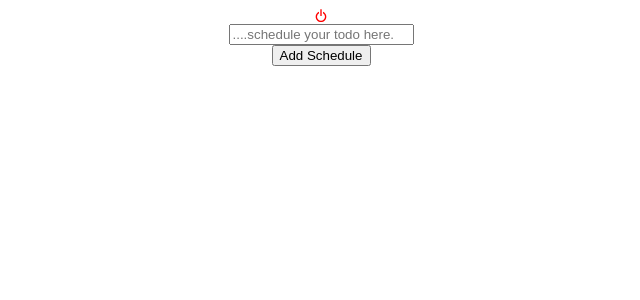
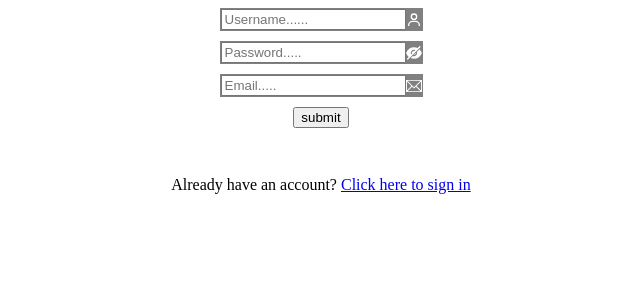
Before and after one commit to okechukwu-okolie/codingpractice-, a React (Vite) app: page / in a window 1280 px wide. Shown: the top 300 px of the page, without its empty margins (319-959 px from the left). Built offline with nearby package versions, Linux system fonts and the light colour scheme; a web font is replaced by a local one.

Commit message:
adding some more code to the scheduler

```diff
--- a/src/App.jsx
+++ b/src/App.jsx
@@ -9,9 +9,9 @@ const App = () => {
   return (
     // <Router>
       <Routes>
-        <Route path='/signup' element={<SignUp/>}/>
+        <Route path='/' element={<SignUp/>}/>
         <Route path='/signin' element ={<SignIn/>}/>
-        <Route path='/' element ={<Scheduler/>}/>
+        <Route path='/home' element ={<Scheduler/>}/>
       </Routes>
     // </Router>
     // <div>
--- a/src/components/registration/scheduler/Scheduler.jsx
+++ b/src/components/registration/scheduler/Scheduler.jsx
@@ -7,6 +7,7 @@ const addBtn = document.getElementById('addBtn')
 
 
 const Scheduler = () => {
+
     const [schedule, setSchedule] = useState('')//this is the input for the scheduler
     const [error, setError] = useState('')//this displays error message when no input text
     const [schedulerList, setSchedulerList] = useState([])//this holds the array
--- a/src/components/registration/siginin/SignIn.jsx
+++ b/src/components/registration/siginin/SignIn.jsx
@@ -7,6 +7,7 @@ import CryptoJS from 'crypto-js'
 
 
 const SignIn = () => {
+
     const [username, setUsername] = useState('')
     const [password, setPassword] = useState('')
     const [error, setError] = useState(false)
@@ -43,7 +44,7 @@ const SignIn = () => {
           return;
         }
         console.log('test passed')
-          navigate('/')
+          navigate('/home')
 
         // setInterval(() => {
         //     navigate('/')
@@ -76,7 +77,7 @@ const SignIn = () => {
         </form>
       {error ?<p style={{color:'green'}}>{message}</p>:<p style={{color:'red'}}>{message}</p>}
       <Link to='/signup'> Click here to register</Link>
-      <Link to='/'>to main dashboard</Link>
+      <Link to='/home'>to main dashboard</Link>
 
     </main>
   )
--- a/src/components/registration/signup/SignUp.jsx
+++ b/src/components/registration/signup/SignUp.jsx
@@ -7,6 +7,8 @@ import CryptoJS from 'crypto-js'
 import { TfiEmail } from 'react-icons/tfi'
 
 const SignUp = () => {
+
+
     const [username, setUsername] = useState('')
     const [password, setPassword] = useState('')
     const [email, setEmail] = useState('')
@@ -43,7 +45,7 @@ const SignUp = () => {
 
 
         setInterval(() => {
-                  navigate('/signin')
+                  navigate('/home')
                 }, 2000);
             }
 
```
Also changed, not shown: src/components/UserInput.jsx (+10 -0 lines).
